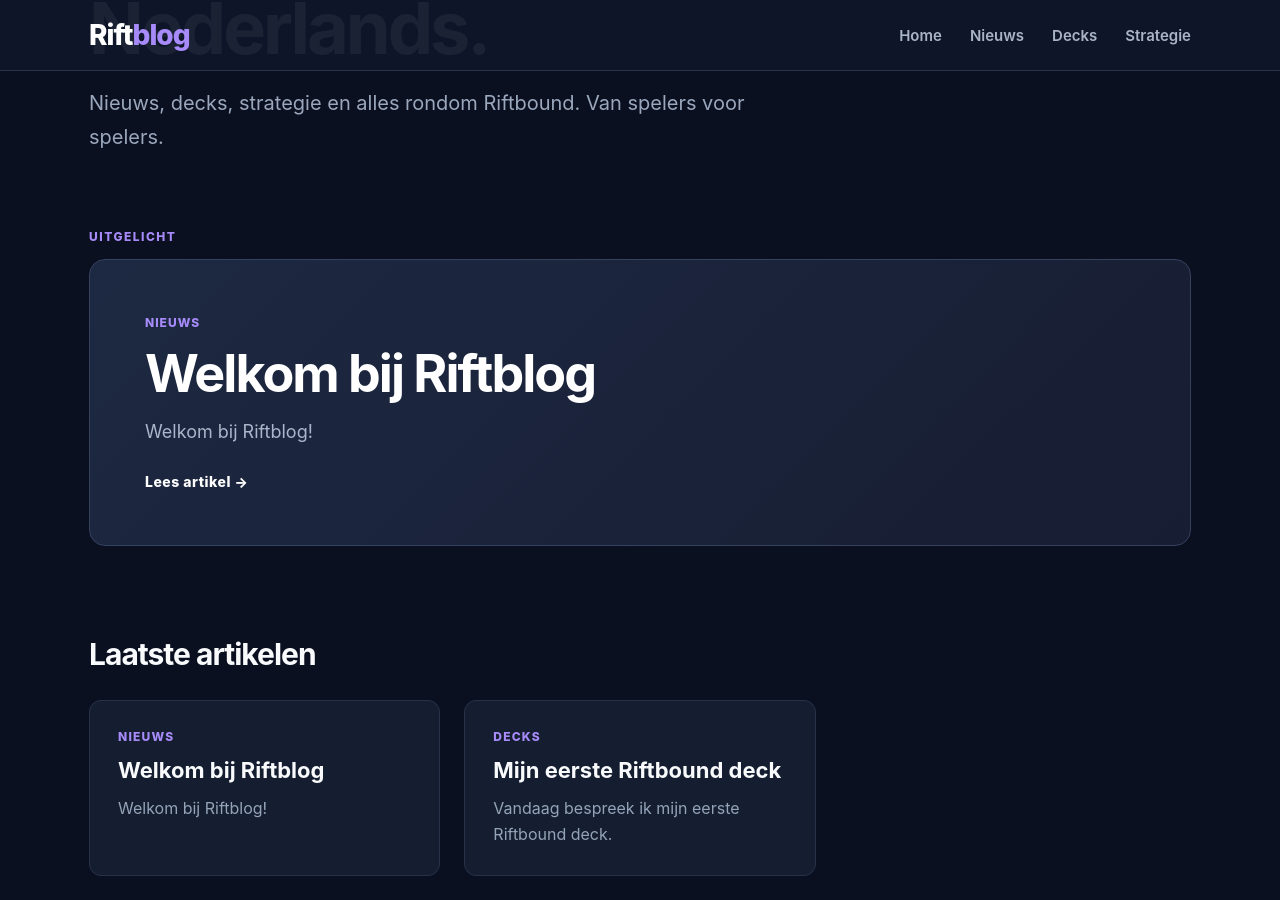
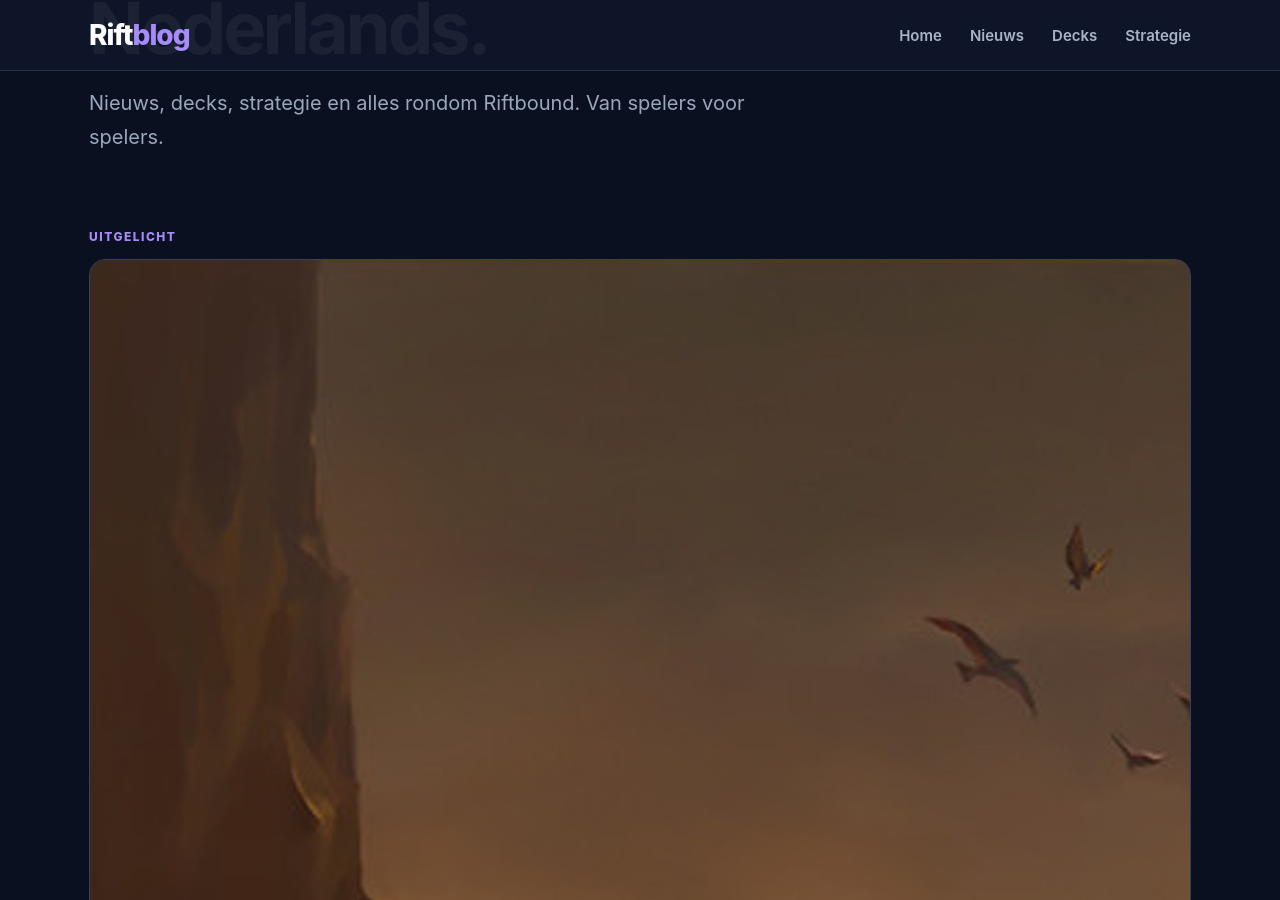
Before and after one commit to triatleet/riftbound-nl, a Jekyll site: the page built from index.html, in a window 1280 px wide and 900 px high, scrolled down 352 px. Built offline with Jekyll 4.4.1, drawn with Linux system fonts in a browser that asks for light colours.

Commit message:
Update index.html

```diff
--- a/index.html
+++ b/index.html
@@ -94,7 +94,13 @@
 
         <a href="{{ featured.url | relative_url }}">
 
-            <div class="featured-content">
+    <img
+        class="featured-image"
+        src="{{ '/assets/images/posts/RoppakkiBanner.jpg' | relative_url }}"
+        alt="{{ featured.title }}"
+    >
+
+    <div class="featured-content">
 
                 <div class="featured-category">
                     {{ featured.categories | first }}
```
